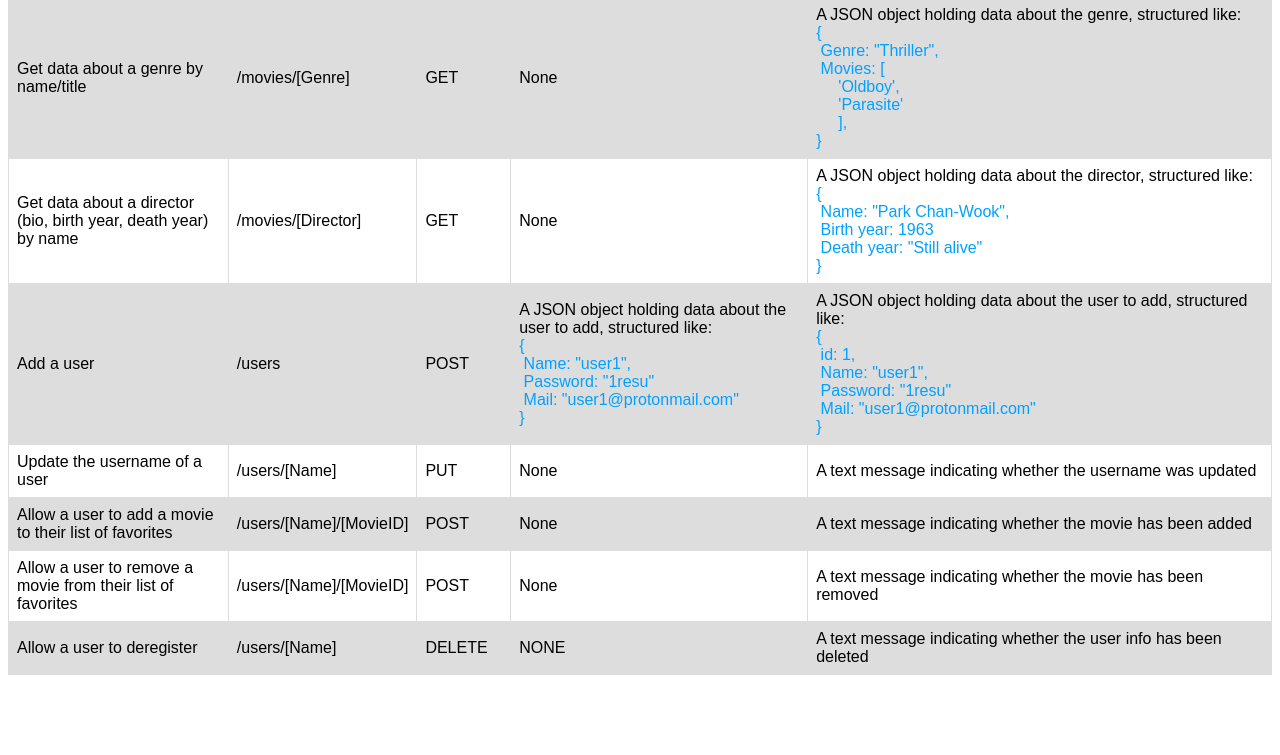
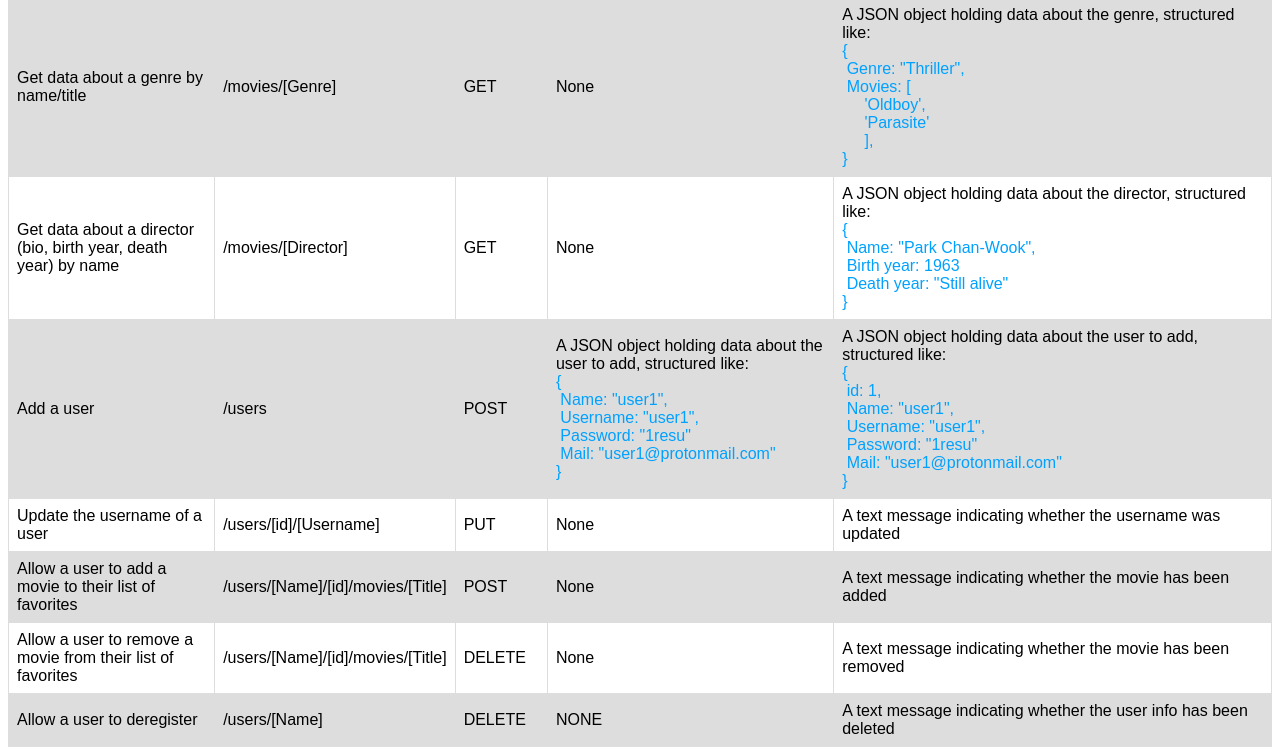
Before and after one commit to priegels/myFlix, a website: page public/documentation.html in a window 1280 px wide. Shown: the part 440-1195 px from the top of the page. Before the commit the page ends 1123 px from the top, so only its background shows below. Drawn offline with Linux system fonts and the light colour scheme.

Commit message:
updated list

```diff
--- a/public/documentation.html
+++ b/public/documentation.html
@@ -98,6 +98,7 @@
             <td>A JSON object holding data about the user to add, structured like: <br>
                 <div style="color: #00a1ff;">{<br>
                     &nbsp;Name: "user1", <br>
+                    &nbsp;Username: "user1", <br>
                     &nbsp;Password: "1resu" <br>
                     &nbsp;Mail: "user1@protonmail.com"<br>
                 }
@@ -106,6 +107,7 @@
                 <div style="color: #00a1ff;">{<br>
                     &nbsp;id: 1, <br>
                     &nbsp;Name: "user1", <br>
+                    &nbsp;Username: "user1", <br>
                     &nbsp;Password: "1resu" <br>
                     &nbsp;Mail: "user1@protonmail.com"<br>
                 }
@@ -113,22 +115,22 @@
         </tr>
         <tr>
             <td>Update the username of a user</td>
-            <td>/users/[Name]</td>
+            <td>/users/[id]/[Username]</td>
             <td>PUT</td>
             <td>None</td>
             <td>A text message indicating whether the username was updated</td>
         </tr>
         <tr>
             <td>Allow a user to add a movie to their list of favorites</td>
-            <td>/users/[Name]/[MovieID]</td>
+            <td>/users/[Name]/[id]/movies/[Title]</td>
             <td>POST</td>
             <td>None</td>
             <td>A text message indicating whether the movie has been added</td>
         </tr>
         <tr>
             <td>Allow a user to remove a movie from their list of favorites</td>
-            <td>/users/[Name]/[MovieID]</td>
-            <td>POST</td>
+            <td>/users/[Name]/[id]/movies/[Title]</td>
+            <td>DELETE</td>
             <td>None</td>
             <td>A text message indicating whether the movie has been removed</td>
         </tr>
```
